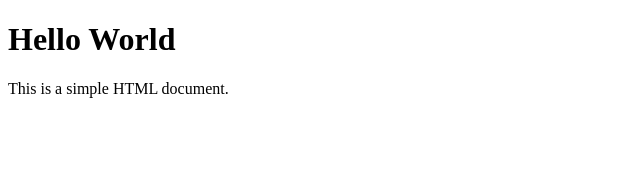
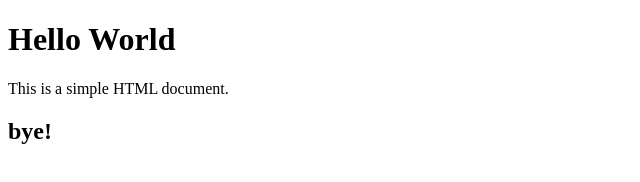
Before and after one commit to jegax08/day1, a plain HTML site: page index.html in a window 1280 px wide. Shown: the full height of the page, 0-640 px from the left. Drawn offline with Linux system fonts and the light colour scheme.

Commit message:
Update index.html

```diff
--- a/index.html
+++ b/index.html
@@ -8,5 +8,6 @@
 <body>
     <h1>Hello World</h1>
     <p>This is a simple HTML document.</p>
+    <h2>bye!</h2>
 </body>
 </html>
```
